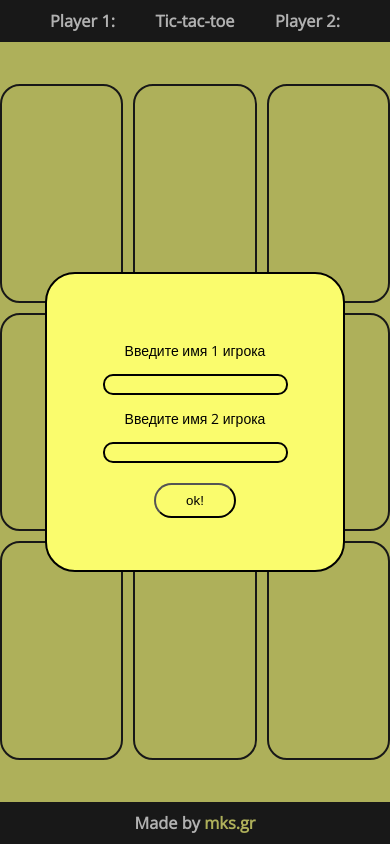
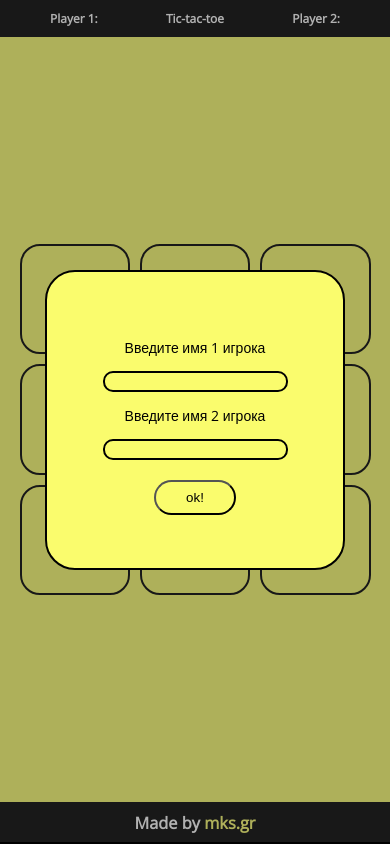
Before and after one commit to mksgr/Tic-tac-toe, a plain HTML site: page index.html in a window 390 px wide. Drawn offline with nearby package versions, Linux system fonts and the light colour scheme.

Commit message:
add adaptive

```diff
--- a/scss/style.scss
+++ b/scss/style.scss
@@ -37,9 +37,17 @@ h1, h2, h3, h4, h5, h6 {
 
     &__title {
         color: #fff;
+
+        @media screen and (max-width: 480px) {
+            font-size: 12px;
+        }
     }
     &__name {
         color: #fff;
+
+        @media screen and (max-width: 480px) {
+            font-size: 12px;
+        }
     }
 }
 
@@ -122,13 +130,18 @@ h1, h2, h3, h4, h5, h6 {
     }
 
     .wrapper {
+        width: 80vh;
         height: 80vh;
-        width: 80vh;
 
         display: grid;
         grid-template-columns: 1fr 1fr 1fr;
         grid-template-rows: 1fr 1fr 1fr;
         grid-gap: 10px 10px;
+
+        @media screen and (max-width: 768px) {
+            width: 90vw;
+            height: 90vw;
+        }
 
         &__item {
             border: 2px solid #000;
```
Also changed, not shown: css/style.css.
